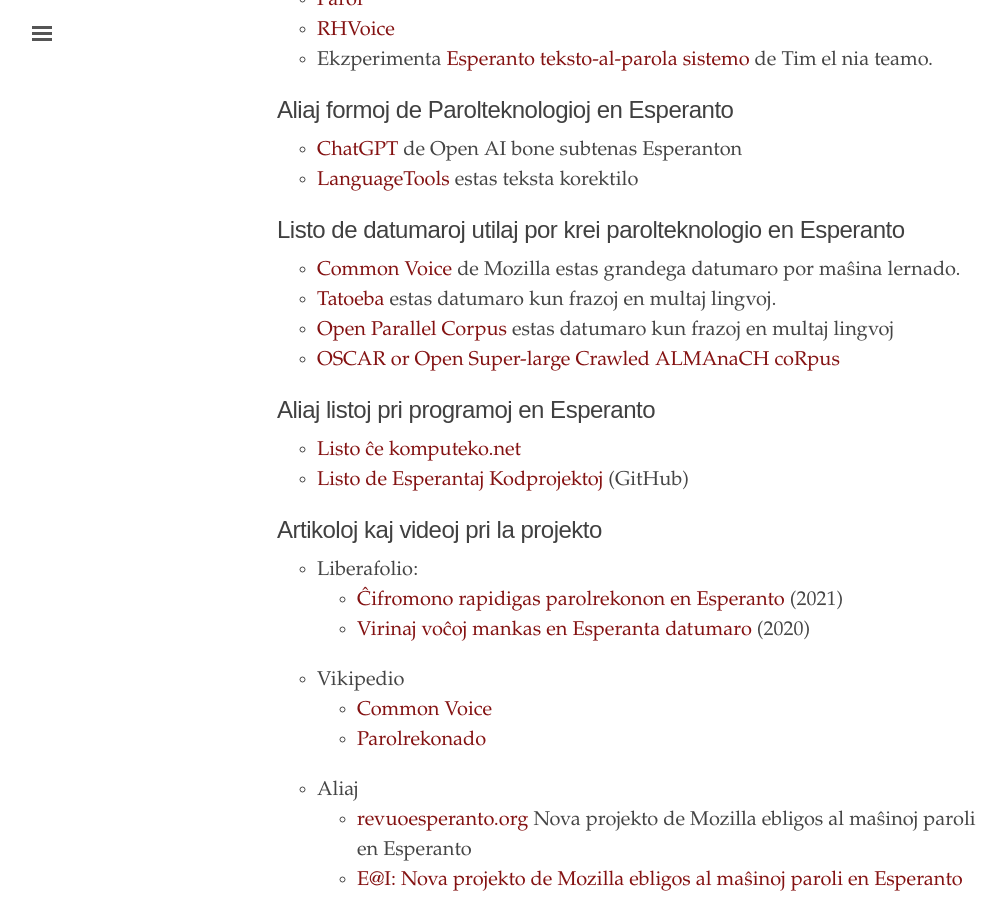
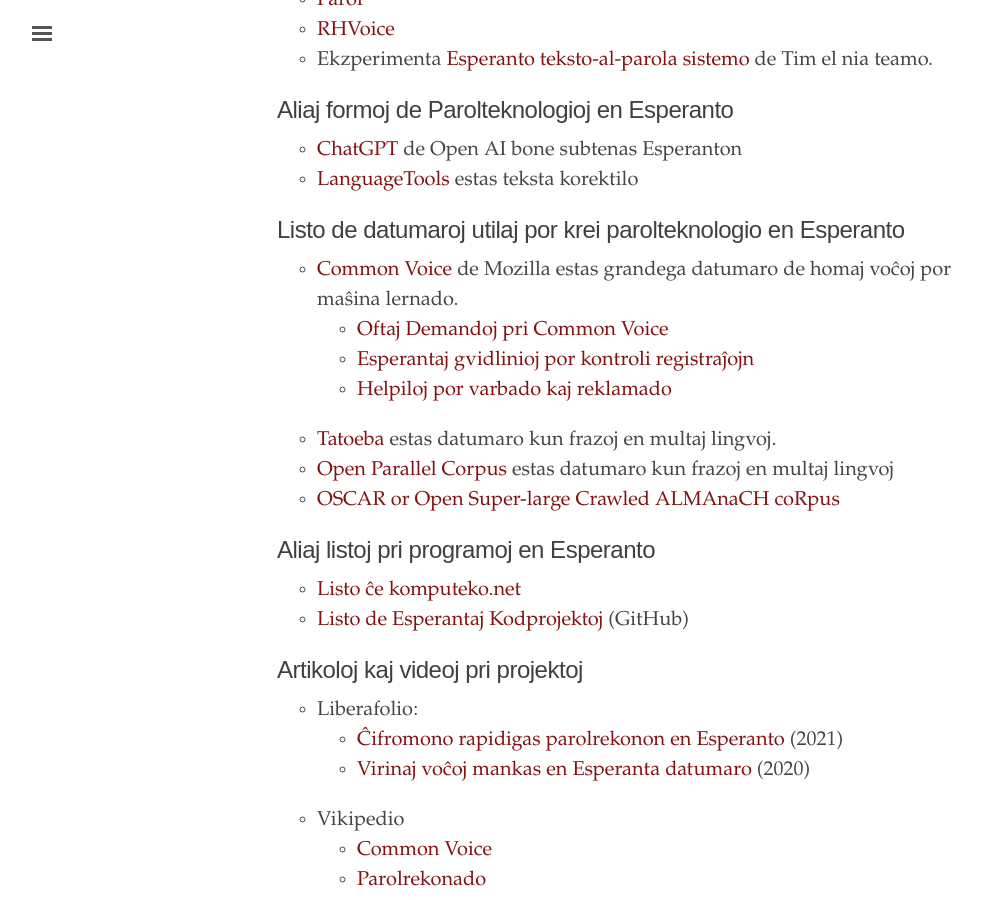
Before and after one commit to parolteknologio/parolteknologio.github.io, a Jekyll site: the page built from index.html, in a window 1280 px wide and 900 px high, scrolled down 702 px. Shown: the whole window, without its empty margins (3-1008 px from the left). Built offline with Jekyll 4.4.1, drawn with Linux system fonts in a browser that asks for light colours.

Commit message:
Update index.html

```diff
--- a/index.html
+++ b/index.html
@@ -36,7 +36,13 @@ title: "Voĉaj teknologioj por Esperantujo"
 
 <h2>Listo de datumaroj utilaj por krei parolteknologio en Esperanto</h2>
 <ul>
-<li><a href="https://commonvoice.mozilla.org/eo">Common Voice</a> de Mozilla estas grandega datumaro por maŝina lernado.</li>
+<li><a href="https://commonvoice.mozilla.org/eo">Common Voice</a> de Mozilla estas grandega datumaro de homaj voĉoj por maŝina lernado.
+  <ul>
+    <li><a href="https://parolteknologio.github.io/oftaj-demandoj-cv/">Oftaj Demandoj pri Common Voice</a></li>
+    <li><a href="https://parolteknologio.github.io/gvidlinioj/">Esperantaj gvidlinioj por kontroli registraĵojn</a></li>
+    <li><a href="https://parolteknologio.github.io/reklamado/">Helpiloj por varbado kaj reklamado</a></li>
+  </ul>
+  </li>
 <li><a href="https://tatoeba.org">Tatoeba</a> estas datumaro kun frazoj en multaj lingvoj.</li>
 <li><a href="https://opus.nlpl.eu/">Open Parallel Corpus</a> estas datumaro kun frazoj en multaj lingvoj </li>
 <li><a href="https://traces1.inria.fr/oscar/ ">OSCAR or Open Super-large Crawled ALMAnaCH coRpus</a></li>
@@ -48,7 +54,7 @@ title: "Voĉaj teknologioj por Esperantujo"
 <li><a href="https://github.com/Esperanto/projektoj">Listo de Esperantaj Kodprojektoj</a> (GitHub)</li>
 </ul>
 
-<h2>Artikoloj kaj videoj pri la projekto</h2>
+<h2>Artikoloj kaj videoj pri projektoj</h2>
         <ul>
             <li>Liberafolio:
                 <ul>
```
